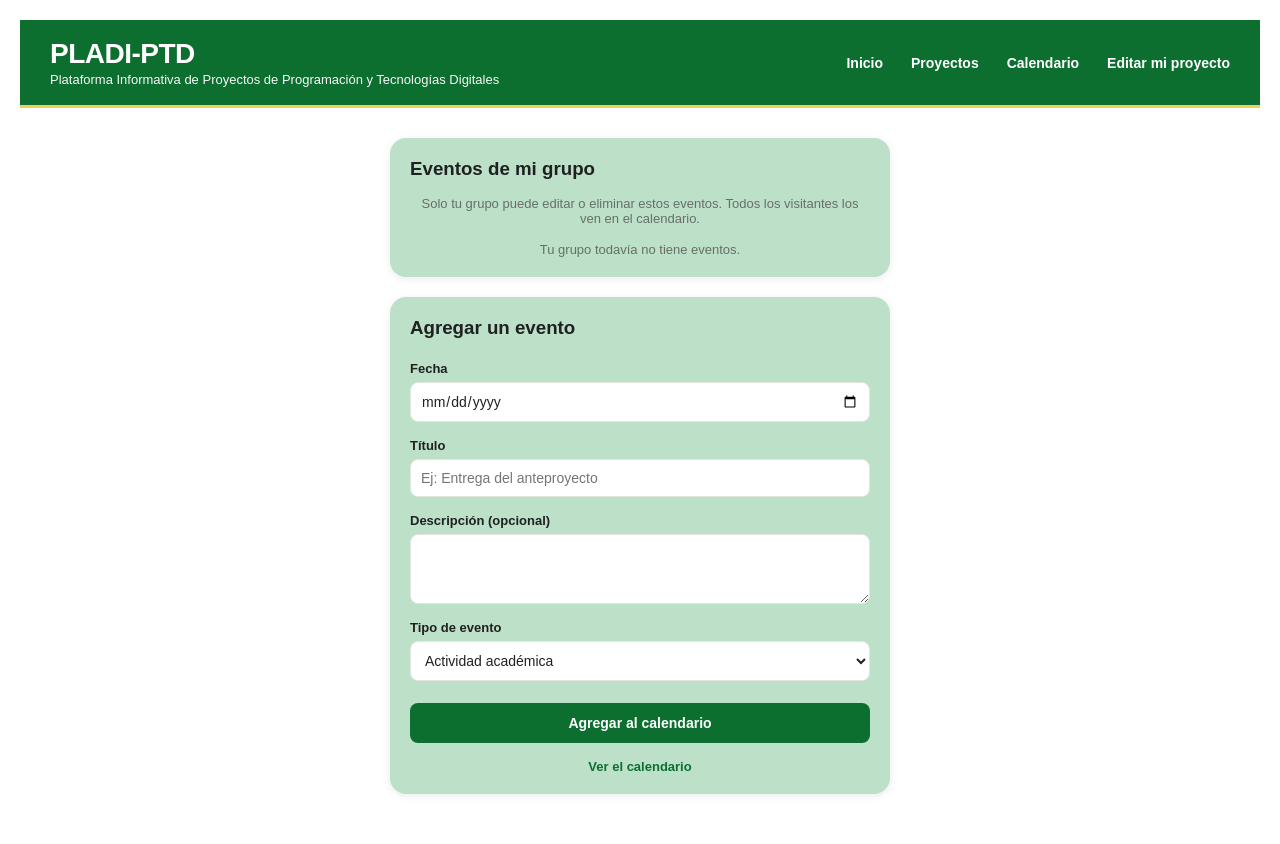
After one commit to sirleycastellanos07-max/pladi-ptd, a Flask app: page /calendario/mis-eventos in a window 1280 px wide. The commit adds this page. Run offline with Flask 3, Linux system fonts and the light colour scheme; a user stored in the database is signed in; data comes from the database, SQL or seed files in the repository; both versions use the stored data as it was after the commit.

Commit message:
Calendario editable para cada grupo
- Los eventos del calendario ahora se guardan en la base de datos
- Cada grupo, con su sesión iniciada, puede agregar, editar y eliminar sus propios eventos desde "Mis eventos"
- Ningún grupo puede cambiar los eventos de otro grupo
- Un mismo día puede tener eventos de varios grupos
- Debajo del calendario aparece la lista de eventos del mes, con el grupo y la descripción
- Nuevo archivo eventos.sql para crear la tabla de eventos en la base de datos

```diff
--- a/app.py
+++ b/app.py
@@ -1,6 +1,7 @@
 import os
 import hmac
 import uuid
+from datetime import date
 from flask import Flask, render_template, request, redirect, session, url_for
 from werkzeug.security import check_password_hash, generate_password_hash
 from werkzeug.utils import secure_filename
@@ -28,6 +29,12 @@ from consultas import (
     actualizar_documento,
     actualizar_cronograma,
     actualizar_imagen_principal,
+    obtener_eventos,
+    obtener_eventos_de_proyecto,
+    obtener_evento,
+    crear_evento,
+    actualizar_evento,
+    eliminar_evento,
 )
 
 app = Flask(__name__)
@@ -99,9 +106,125 @@ def index():
     destacados = obtener_proyectos_destacados()
     return render_template('index.html', destacados=destacados)
 
+# Colores de los eventos y lo que significa cada uno (igual que la leyenda del calendario)
+TIPOS_EVENTO = {
+    'verde': 'Actividad académica',
+    'amarillo': 'Entrega',
+    'negro': 'Reunión',
+    'gris': 'Evento institucional',
+}
+
+
 @app.route('/calendario')
 def calendario():
-    return render_template('calendario.html')
+    eventos = []
+    for e in obtener_eventos():
+        eventos.append({
+            'fecha': e[1].isoformat(),
+            'titulo': e[2],
+            'descripcion': e[3] or '',
+            'tipo': e[4] if e[4] in TIPOS_EVENTO else 'verde',
+            'grupo': e[6] or '',
+        })
+
+    return render_template('calendario.html', eventos=eventos)
+
+
+def leer_formulario_evento():
+    """
+    Lee los datos del formulario de un evento y los revisa.
+    Devuelve (datos, error). Si todo está bien, error es None.
+    """
+    datos = {
+        'fecha': (request.form.get('fecha') or '').strip(),
+        'titulo': (request.form.get('titulo') or '').strip(),
+        'descripcion': (request.form.get('descripcion') or '').strip(),
+        'tipo': request.form.get('tipo') or 'verde',
+    }
+
+    try:
+        date.fromisoformat(datos['fecha'])
+    except ValueError:
+        return datos, 'Escribe una fecha válida.'
+
+    if not datos['titulo']:
+        return datos, 'El evento necesita un título.'
+
+    if len(datos['titulo']) > 150:
+        return datos, 'El título es muy largo (máximo 150 letras).'
+
+    if datos['tipo'] not in TIPOS_EVENTO:
+        return datos, 'Elige un tipo de evento de la lista.'
+
+    return datos, None
+
+
+@app.route('/calendario/mis-eventos', methods=['GET', 'POST'])
+def mis_eventos():
+    if 'usuario' not in session:
+        return redirect('/login')
+
+    id_proyecto = session['id_proyecto']
+    error = None
+    datos = {}
+
+    if request.method == 'POST':
+        datos, error = leer_formulario_evento()
+
+        if not error:
+            crear_evento(id_proyecto, datos['fecha'], datos['titulo'], datos['descripcion'] or None, datos['tipo'])
+            return redirect(url_for('mis_eventos'))
+
+    eventos = obtener_eventos_de_proyecto(id_proyecto)
+    return render_template('mis_eventos.html', eventos=eventos, tipos=TIPOS_EVENTO, error=error, datos=datos)
+
+
+@app.route('/calendario/evento/<int:id_evento>/editar', methods=['GET', 'POST'])
+def editar_evento(id_evento):
+    if 'usuario' not in session:
+        return redirect('/login')
+
+    evento = obtener_evento(id_evento)
+
+    if evento is None:
+        return "Evento no encontrado", 404
+
+    if evento[5] != session['id_proyecto']:
+        return "No tienes permiso para editar este evento", 403
+
+    error = None
+    datos = {
+        'fecha': evento[1].isoformat(),
+        'titulo': evento[2],
+        'descripcion': evento[3] or '',
+        'tipo': evento[4],
+    }
+
+    if request.method == 'POST':
+        datos, error = leer_formulario_evento()
+
+        if not error:
+            actualizar_evento(id_evento, session['id_proyecto'], datos['fecha'], datos['titulo'], datos['descripcion'] or None, datos['tipo'])
+            return redirect(url_for('mis_eventos'))
+
+    return render_template('editar_evento.html', id_evento=id_evento, tipos=TIPOS_EVENTO, error=error, datos=datos)
+
+
+@app.route('/calendario/evento/<int:id_evento>/eliminar', methods=['POST'])
+def borrar_evento(id_evento):
+    if 'usuario' not in session:
+        return redirect('/login')
+
+    evento = obtener_evento(id_evento)
+
+    if evento is None:
+        return "Evento no encontrado", 404
+
+    if evento[5] != session['id_proyecto']:
+        return "No tienes permiso para eliminar este evento", 403
+
+    eliminar_evento(id_evento, session['id_proyecto'])
+    return redirect(url_for('mis_eventos'))
 
 @app.route('/nosotros')
 def nosotros():
--- a/consultas.py
+++ b/consultas.py
@@ -167,6 +167,51 @@ def actualizar_cronograma(id_proyecto, ruta_relativa):
         (ruta_relativa, id_proyecto)
     )
 
+def obtener_eventos():
+    return consultar("""
+        SELECT eventos.id, eventos.fecha, eventos.titulo, eventos.descripcion,
+               eventos.tipo, eventos.id_proyecto, proyectos.grupo
+        FROM eventos
+        LEFT JOIN proyectos ON proyectos.id = eventos.id_proyecto
+        ORDER BY eventos.fecha, eventos.id
+    """)
+
+def obtener_eventos_de_proyecto(id_proyecto):
+    return consultar(
+        "SELECT id, fecha, titulo, descripcion, tipo FROM eventos WHERE id_proyecto = %s ORDER BY fecha, id",
+        (id_proyecto,)
+    )
+
+def obtener_evento(id_evento):
+    return consultar(
+        "SELECT id, fecha, titulo, descripcion, tipo, id_proyecto FROM eventos WHERE id = %s",
+        (id_evento,),
+        uno=True
+    )
+
+def crear_evento(id_proyecto, fecha, titulo, descripcion, tipo):
+    ejecutar(
+        "INSERT INTO eventos (id_proyecto, fecha, titulo, descripcion, tipo) VALUES (%s, %s, %s, %s, %s)",
+        (id_proyecto, fecha, titulo, descripcion, tipo)
+    )
+
+# En actualizar y eliminar también pedimos el id_proyecto,
+# así un grupo nunca puede tocar los eventos de otro grupo
+def actualizar_evento(id_evento, id_proyecto, fecha, titulo, descripcion, tipo):
+    ejecutar(
+        """
+        UPDATE eventos
+        SET fecha = %s, titulo = %s, descripcion = %s, tipo = %s
+        WHERE id = %s AND id_proyecto = %s """,
+        (fecha, titulo, descripcion, tipo, id_evento, id_proyecto)
+    )
+
+def eliminar_evento(id_evento, id_proyecto):
+    ejecutar(
+        "DELETE FROM eventos WHERE id = %s AND id_proyecto = %s",
+        (id_evento, id_proyecto)
+    )
+
 def actualizar_documento(doc_id, nuevo_estado, ruta_relativa=None):
     if ruta_relativa:
         ejecutar(
--- /dev/null
+++ b/templates/_formulario_evento.html
@@ -0,0 +1,16 @@
+<!-- Campos del formulario de un evento. Se usa en mis_eventos.html y en editar_evento.html -->
+<label for="fecha">Fecha</label>
+<input type="date" id="fecha" name="fecha" value="{{ datos.fecha or '' }}" required>
+
+<label for="titulo">Título</label>
+<input type="text" id="titulo" name="titulo" maxlength="150" value="{{ datos.titulo or '' }}" placeholder="Ej: Entrega del anteproyecto" required>
+
+<label for="descripcion">Descripción (opcional)</label>
+<textarea id="descripcion" name="descripcion" rows="3">{{ datos.descripcion or '' }}</textarea>
+
+<label for="tipo">Tipo de evento</label>
+<select id="tipo" name="tipo">
+    {% for color, nombre in tipos.items() %}
+        <option value="{{ color }}" {% if datos.tipo == color %}selected{% endif %}>{{ nombre }}</option>
+    {% endfor %}
+</select>
--- /dev/null
+++ b/templates/mis_eventos.html
@@ -0,0 +1,76 @@
+<!DOCTYPE html>
+<html lang="es">
+<head>
+    <meta charset="UTF-8">
+    <meta name="viewport" content="width=device-width, initial-scale=1.0">
+    <title>Mis eventos - PLADI-PTD</title>
+    <link rel="stylesheet" href="{{ url_for('static', filename='estilos.css') }}">
+    <link rel="icon"
+      type="image/png"
+      sizes="32x32"
+      href="{{ url_for('static', filename='imagenes/favicon.png') }}">
+</head>
+
+<body>
+    <!-- ENCABEZADO -->
+  <header>
+    <div class="logo">
+        <h1>PLADI-PTD</h1>
+        <p>Plataforma Informativa de Proyectos de Programación y Tecnologías Digitales</p>
+    </div>
+    <nav>
+        <ul>
+            <li><a href="/index">Inicio</a></li>
+            <li><a href="/proyectos">Proyectos</a></li>
+            <li><a href="/calendario">Calendario</a></li>
+            <li><a href="/proyecto/{{ session.id_proyecto }}/editar">Editar mi proyecto</a></li>
+        </ul>
+    </nav>
+</header>
+
+    <div class="login-contenedor">
+
+        <!-- EVENTOS DEL GRUPO -->
+        <div class="tarjeta-seccion">
+            <h3>Eventos de mi grupo</h3>
+            <p class="enlace-secundario">Solo tu grupo puede editar o eliminar estos eventos. Todos los visitantes los ven en el calendario.</p>
+
+            {% if eventos|length == 0 %}
+                <p class="enlace-secundario">Tu grupo todavía no tiene eventos.</p>
+            {% endif %}
+
+            {% for e in eventos %}
+                <div class="fila-editar-documento">
+                    <span class="nombre-documento-editar">
+                        <strong>{{ e[1].strftime('%d/%m/%Y') }}</strong> · {{ e[2] }}
+                        ({{ tipos.get(e[4], e[4]) }})
+                        {% if e[3] %}<br><small>{{ e[3] }}</small>{% endif %}
+                    </span>
+                    <a href="{{ url_for('editar_evento', id_evento=e[0]) }}">Editar</a>
+                    <form method="POST" action="{{ url_for('borrar_evento', id_evento=e[0]) }}"
+                          onsubmit="return confirm('¿Seguro que quieres eliminar este evento?');">
+                        <button type="submit">Eliminar</button>
+                    </form>
+                </div>
+            {% endfor %}
+        </div>
+
+        <!-- NUEVO EVENTO -->
+        <div class="tarjeta-seccion">
+            <h3>Agregar un evento</h3>
+
+            {% if error %}
+                <p class="mensaje-error">{{ error }}</p>
+            {% endif %}
+
+            <form method="POST" action="{{ url_for('mis_eventos') }}">
+                {% include '_formulario_evento.html' %}
+
+                <button type="submit" class="btn-principal">Agregar al calendario</button>
+            </form>
+
+            <p class="enlace-secundario"><a href="/calendario">Ver el calendario</a></p>
+        </div>
+    </div>
+</body>
+</html>
```
Also changed, not shown: eventos.sql (added, +23 -0 lines), schema.sql (+25 -0 lines), static/calendario.css (+41 -0 lines), static/calendario.js (+84 -31 lines), templates/calendario.html (+16 -1 lines), templates/editar_evento.html (added, +48 -0 lines).
